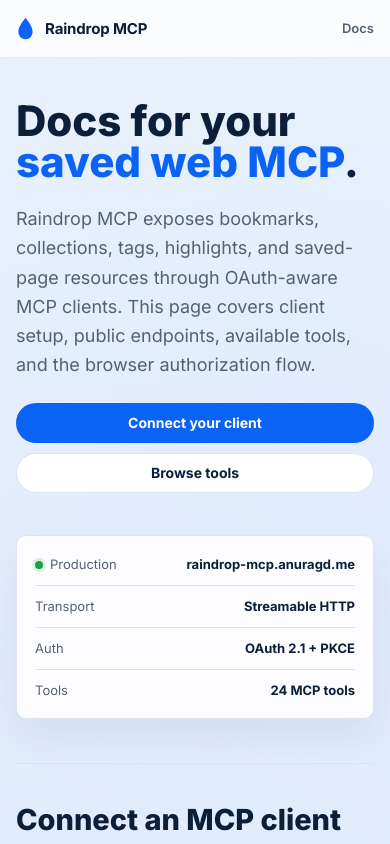
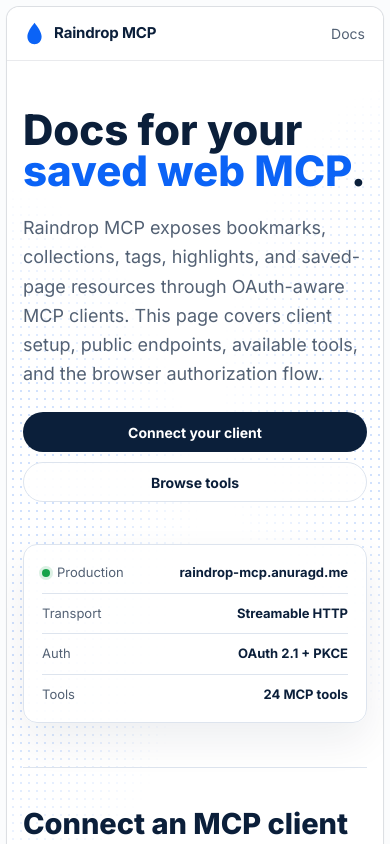
Before and after one commit to Aarekaz/raindrop-mcp, a website: page public/docs/index.html in a window 390 px wide. Shown: the top 844 px of the page. Drawn offline with Linux system fonts and the light colour scheme.

Commit message:
docs: align docs page design

```diff
--- a/public/docs/index.html
+++ b/public/docs/index.html
@@ -31,13 +31,16 @@
       --ink-2: #536174;
       --ink-3: #8a95a4;
       --border: #dde4ee;
+      --border-strong: #b8c4d4;
       --blue: #0b63f6;
       --blue-dark: #074bbb;
-      --surface: #ffffff;
+      --surface: rgba(255, 255, 255, 0.92);
+      --surface-solid: #ffffff;
       --soft: #f4f7fb;
+      --shadow: 0 24px 60px rgba(11, 31, 58, 0.13);
       --good: #16a34a;
       --radius-pill: 999px;
-      --radius-card: 10px;
+      --radius-card: 14px;
       --font-ui: "Inter", -apple-system, BlinkMacSystemFont, system-ui, sans-serif;
       --font-mono: "JetBrains Mono", ui-monospace, "SF Mono", Menlo, monospace;
     }
@@ -50,22 +53,24 @@
       padding: 0;
     }
 
-    html {
+    html,
+    body {
+      min-height: 100%;
       scroll-behavior: smooth;
+      background: var(--bg);
+      color: var(--ink);
+      font-family: var(--font-ui);
+      font-size: 15px;
+      line-height: 1.5;
+      -webkit-font-smoothing: antialiased;
+      text-rendering: optimizeLegibility;
     }
 
     body {
+      display: flex;
+      flex-direction: column;
       min-height: 100vh;
-      background:
-        radial-gradient(circle at 6% 17%, rgba(11, 99, 246, 0.08), transparent 28%),
-        radial-gradient(circle at 92% 6%, rgba(11, 99, 246, 0.07), transparent 26%),
-        var(--bg);
-      color: var(--ink);
-      font-family: var(--font-ui);
-      font-size: 15px;
-      line-height: 1.6;
-      -webkit-font-smoothing: antialiased;
-      text-rendering: optimizeLegibility;
+      overflow-x: hidden;
     }
 
     a {
@@ -92,15 +97,19 @@
     }
 
     nav {
+      position: relative;
+      z-index: 5;
       display: flex;
       align-items: center;
       justify-content: space-between;
       min-height: 64px;
+      padding: 16px 24px;
+    }
+
+    @media (min-width: 760px) {
+      nav {
         padding: 18px 48px;
-      border-bottom: 1px solid rgba(11, 31, 58, 0.08);
-      background: rgba(255, 255, 255, 0.78);
-      backdrop-filter: blur(14px);
-      -webkit-backdrop-filter: blur(14px);
+      }
     }
 
     .brand,
@@ -118,16 +127,16 @@
     }
 
     .brand svg {
-      width: 19px;
-      height: 23px;
+      width: 22px;
+      height: 27px;
       color: var(--blue);
+      display: block;
     }
 
     .nav-links {
-      gap: 22px;
+      gap: 20px;
       color: var(--ink-2);
       font-size: 14px;
-      font-weight: 600;
     }
 
     .nav-links a:hover {
@@ -135,19 +144,96 @@
     }
 
     .nav-pill {
+      display: inline-flex;
+      align-items: center;
+      justify-content: center;
       min-height: 32px;
       padding: 0 13px;
       border: 1px solid rgba(11, 31, 58, 0.12);
       border-radius: var(--radius-pill);
       background: #ffffff;
       color: var(--ink);
+      font-size: 13px;
+      font-weight: 600;
       box-shadow: 0 2px 7px rgba(11, 31, 58, 0.08);
+      white-space: nowrap;
+      transition: filter 140ms ease, transform 140ms ease;
     }
 
-    main {
+    .nav-pill:hover {
+      filter: brightness(0.98);
+    }
+
+    .nav-pill:active,
+    .primary-action:active,
+    .secondary-action:active {
+      transform: translateY(1px);
+    }
+
+    .site-frame {
+      position: relative;
+      min-height: calc(100vh - 20px);
+      margin: 10px;
+      overflow: hidden;
+      border: 1px solid rgba(11, 31, 58, 0.14);
+      border-radius: 16px;
+      background: #ffffff;
+      box-shadow: 0 1px 2px rgba(11, 31, 58, 0.04);
+    }
+
+    .site-frame::before,
+    .site-frame::after {
+      content: "";
+      position: absolute;
+      width: min(520px, 34vw);
+      height: min(880px, 86vh);
+      pointer-events: none;
+      opacity: 0.55;
+      background-image: radial-gradient(circle, rgba(11, 99, 246, 0.34) 1.2px, transparent 1.35px);
+      background-size: 8px 8px;
+      -webkit-mask-image: radial-gradient(ellipse at center, #000 0 34%, rgba(0,0,0,0.62) 49%, transparent 72%);
+      mask-image: radial-gradient(ellipse at center, #000 0 34%, rgba(0,0,0,0.62) 49%, transparent 72%);
+      z-index: 0;
+    }
+
+    .site-frame::before {
+      left: max(-210px, -12vw);
+      top: 180px;
+    }
+
+    .site-frame::after {
+      right: max(-190px, -10vw);
+      top: 54px;
+      height: min(760px, 76vh);
+    }
+
+    .site-frame > nav {
+      position: relative;
+      z-index: 2;
+      min-height: 54px;
+      padding: 0 clamp(18px, 5vw, 64px);
+      border-bottom: 1px solid rgba(11, 31, 58, 0.09);
+      background: rgba(255, 255, 255, 0.88);
+      backdrop-filter: blur(14px);
+      -webkit-backdrop-filter: blur(14px);
+    }
+
+    .site-frame .brand svg {
+      width: 19px;
+      height: 23px;
+    }
+
+    .site-frame .nav-links {
+      gap: 24px;
+      font-size: 14px;
+    }
+
+    .page-shell {
+      position: relative;
+      z-index: 1;
       width: min(1120px, calc(100vw - 48px));
       margin: 0 auto;
-      padding: 58px 0 84px;
+      padding: 64px 0 84px;
     }
 
     .hero {
@@ -155,13 +241,14 @@
       grid-template-columns: minmax(0, 1fr) 360px;
       gap: 42px;
       align-items: end;
+      padding-top: 6px;
       padding-bottom: 44px;
       border-bottom: 1px solid var(--border);
     }
 
     h1 {
       max-width: 790px;
-      font-size: 68px;
+      font-size: clamp(48px, 7vw, 68px);
       font-weight: 720;
       letter-spacing: 0;
       line-height: 0.98;
@@ -199,18 +286,24 @@
     }
 
     .primary-action {
-      background: var(--blue);
+      background: var(--ink);
       color: #ffffff;
+      transition: filter 140ms ease, transform 140ms ease;
     }
 
     .primary-action:hover {
-      background: var(--blue-dark);
+      filter: brightness(1.12);
     }
 
     .secondary-action {
       border: 1px solid var(--border);
       background: var(--surface);
       color: var(--ink);
+      transition: background 140ms ease, transform 140ms ease;
+    }
+
+    .secondary-action:hover {
+      background: var(--soft);
     }
 
     .status-panel {
@@ -567,11 +660,24 @@
     }
 
     footer {
-      border-top: 1px solid var(--border);
+      display: flex;
+      align-items: center;
+      justify-content: center;
+      gap: 10px;
       color: var(--ink-3);
-      padding: 18px 24px;
-      text-align: center;
       font-size: 12px;
+    }
+
+    .site-footer {
+      position: relative;
+      z-index: 2;
+      min-height: 58px;
+      padding: 14px 24px 24px;
+      text-shadow: none;
+    }
+
+    .site-footer a:hover {
+      color: var(--ink);
     }
 
     .toast {
@@ -598,7 +704,7 @@
         padding: 16px 22px;
       }
 
-      main {
+      .page-shell {
         width: min(100% - 32px, 1120px);
       }
 
@@ -628,7 +734,34 @@
         display: none;
       }
 
-      main {
+      .site-frame {
+        min-height: calc(100vh - 12px);
+        margin: 6px;
+        border-radius: 13px;
+      }
+
+      .site-frame::before {
+        left: -230px;
+        top: 180px;
+        width: 420px;
+      }
+
+      .site-frame::after {
+        right: -260px;
+        top: 72px;
+        width: 420px;
+      }
+
+      .site-frame > nav {
+        padding: 0 18px;
+      }
+
+      .site-frame .nav-links a:not(.nav-docs),
+      .site-frame .nav-pill {
+        display: none;
+      }
+
+      .page-shell {
         padding: 42px 0 64px;
       }
 
@@ -662,10 +795,16 @@
       table {
         min-width: 620px;
       }
+
+      footer {
+        padding: 10px 10px 0;
+        font-size: 12px;
+      }
     }
   </style>
 </head>
 <body>
+  <div class="site-frame">
     <nav aria-label="Primary">
       <a class="brand" href="/" data-file-href="../index.html">
         <svg viewBox="0 0 56 68" aria-hidden="true">
@@ -681,7 +820,7 @@
       </div>
     </nav>
 
-  <main>
+  <main class="page-shell">
     <header class="hero">
       <div>
         <h1>Docs for your <span class="accent">saved web MCP</span>.</h1>
@@ -890,7 +1029,14 @@
     </div>
   </main>
 
-  <footer>Raindrop MCP &middot; Cloudflare Workers &middot; OAuth-aware MCP</footer>
+    <footer class="site-footer">
+      <span>Raindrop MCP</span>
+      <span>&middot;</span>
+      <a href="/" data-file-href="../index.html">Home</a>
+      <a href="/info" data-file-href="https://raindrop-mcp.anuragd.me/info">Server info</a>
+      <a href="https://github.com/Aarekaz/raindrop-mcp">Source</a>
+    </footer>
+  </div>
   <div class="toast" role="status" aria-live="polite"></div>
 
   <script>
```
Lines whose indentation alone changed are shown as unchanged.
